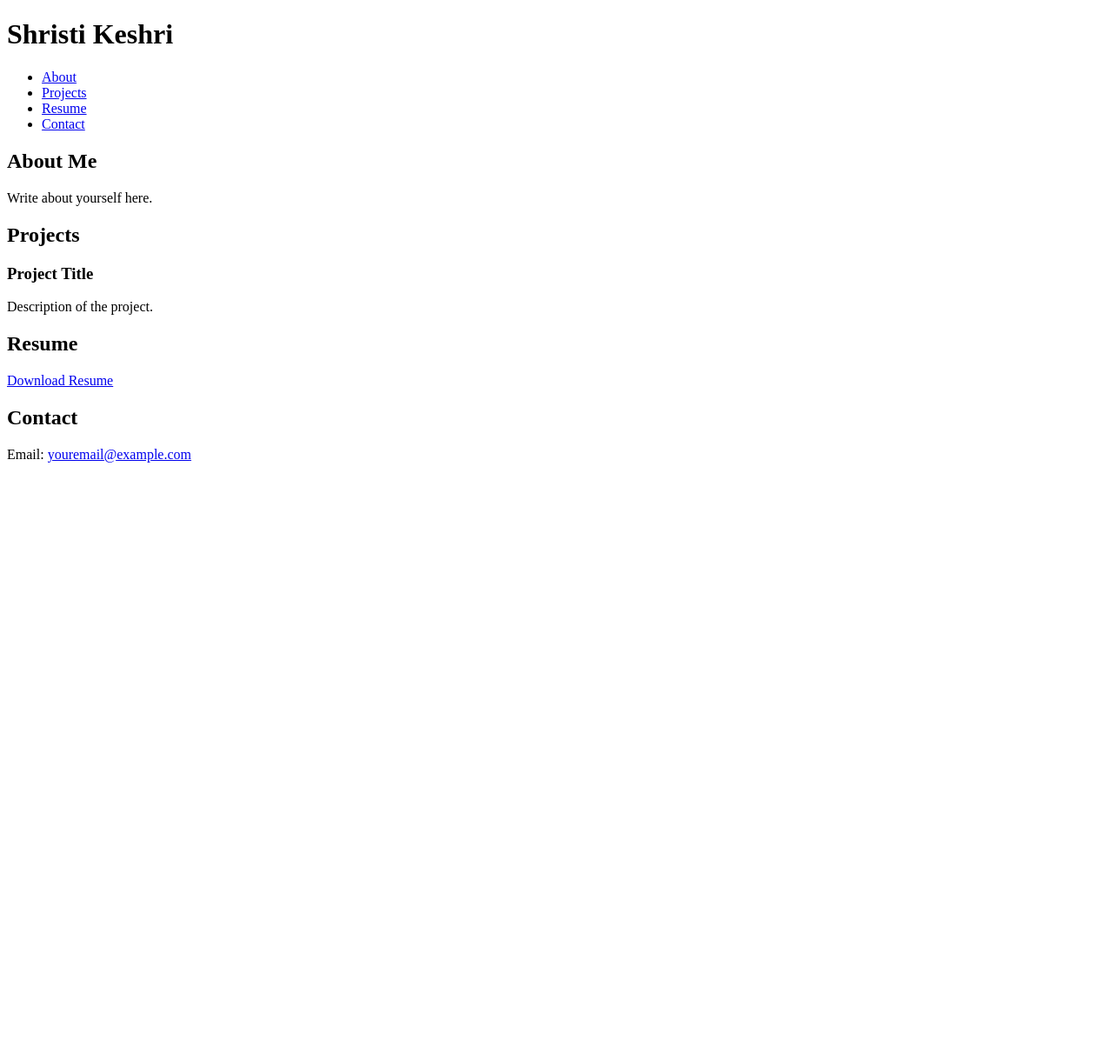
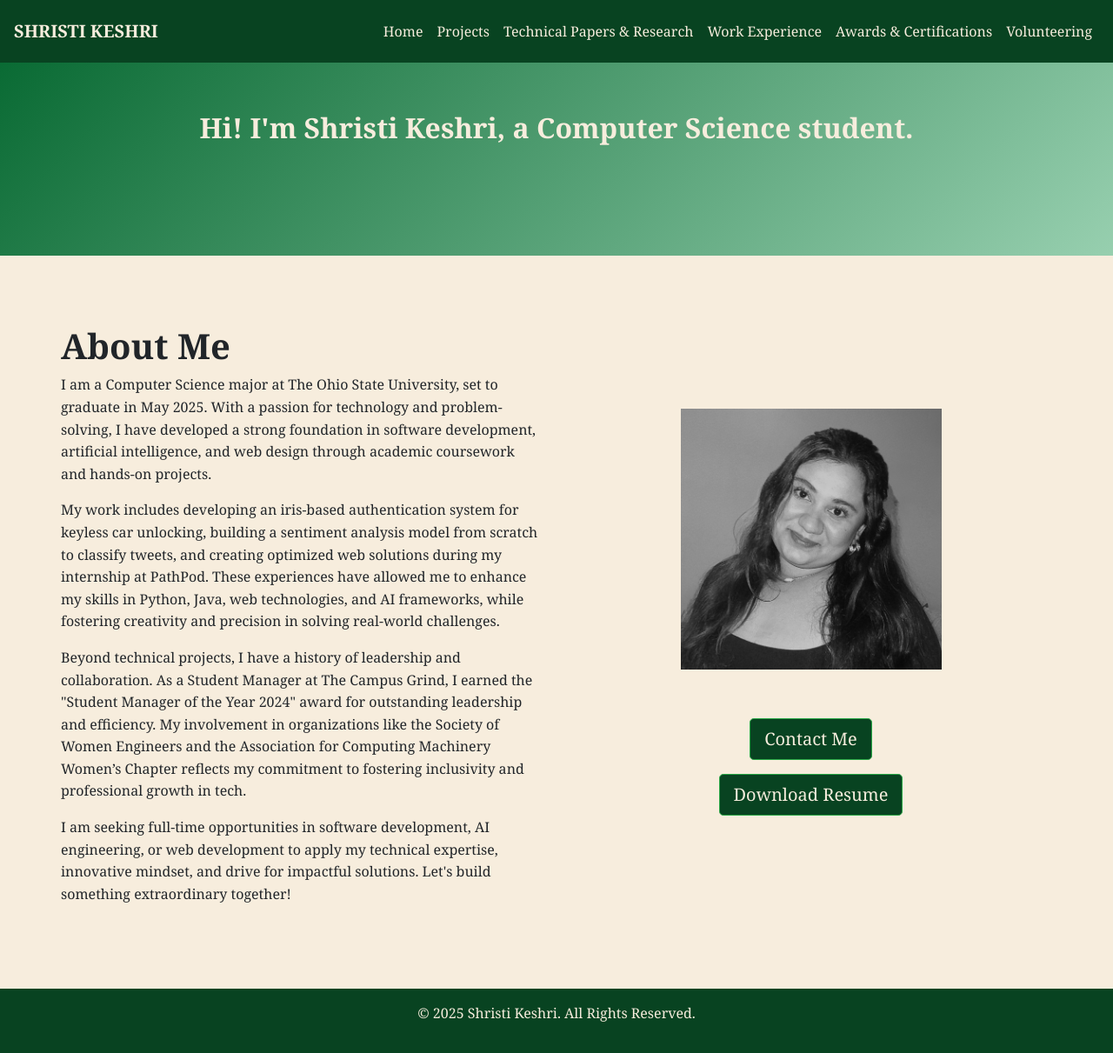
Before and after one commit to skeshri23/Portfolio, a plain HTML site: page index.html in a window 1280 px wide. Shown: the whole page at 87% size. Before the commit the page ends 800 px from the top, so only its background shows below. Drawn offline with nearby package versions, Linux system fonts and the light colour scheme.

Commit message:
made the home page, and added a base structure to the other pages

```diff
--- a/index.html
+++ b/index.html
@@ -1,43 +1,105 @@
-<!-- index.html -->
 <!DOCTYPE html>
 <html lang="en">
 <head>
     <meta charset="UTF-8">
     <meta name="viewport" content="width=device-width, initial-scale=1.0">
-    <title>Portfolio</title>
-    <link rel="stylesheet" href="styles.css">
+    <title>Portfolio - Shristi Keshri</title>
+
+    <!-- Bootstrap CSS -->
+    <link href="https://stackpath.bootstrapcdn.com/bootstrap/4.5.2/css/bootstrap.min.css" rel="stylesheet">
+
+    <!-- Font Awesome -->
+    <link href="https://cdnjs.cloudflare.com/ajax/libs/font-awesome/5.15.3/css/all.min.css" rel="stylesheet">
+
+    <!-- Custom CSS -->
+    <link rel="stylesheet" href="style.css">
 </head>
 <body>
-    <header>
-        <h1>Shristi Keshri</h1>
-        <nav>
-            <ul>
-                <li><a href="#about">About</a></li>
-                <li><a href="#projects">Projects</a></li>
-                <li><a href="#resume">Resume</a></li>
-                <li><a href="#contact">Contact</a></li>
+    <!-- Navbar -->
+    <nav class="navbar navbar-expand-lg fixed-top">
+        <a class="navbar-brand" href="#">SHRISTI KESHRI</a>
+        <button class="navbar-toggler" type="button" data-toggle="collapse" data-target="#navbarNav" aria-controls="navbarNav" aria-expanded="false" aria-label="Toggle navigation">
+            <span class="navbar-toggler-icon"></span>
+        </button>
+        <div class="collapse navbar-collapse" id="navbarNav">
+            <ul class="navbar-nav ml-auto">
+                <li class="nav-item"><a class="nav-link" href="index.html">Home</a></li>
+                <li class="nav-item"><a class="nav-link" href="projects.html">Projects</a></li>
+                <li class="nav-item"><a class="nav-link" href="technical.html">Technical Papers & Research</a></li>
+                <li class="nav-item"><a class="nav-link" href="work-experience.html">Work Experience</a></li>
+                <li class="nav-item"><a class="nav-link" href="awards-certifications.html">Awards & Certifications</a></li>
+                <li class="nav-item"><a class="nav-link" href="volunteering.html">Volunteering</a></li>
             </ul>
-        </nav>
+        </div>
+    </nav>
+
+    <!-- Header -->
+    <header class="text-white text-center py-5">
+        <h2>Hi! I'm Shristi Keshri, a Computer Science student.</h2>
     </header>
-    <section id="about">
-        <h2>About Me</h2>
-        <p>Write about yourself here.</p>
-    </section>
-    <section id="projects">
-        <h2>Projects</h2>
-        <div class="project">
-            <h3>Project Title</h3>
-            <p>Description of the project.</p>
+
+    <!-- About Section -->
+    <section id="about" class="container my-5">
+        <div class="row align-items-center">
+            <!-- Left Column: About Me Text -->
+            <div class="col-md-6">
+         <h1><b>About Me</b></h1>
+         <p>
+            I am a Computer Science major at The Ohio State University, set to graduate in May 2025.
+            With a passion for technology and problem-solving, I have developed a strong foundation in software development,
+            artificial intelligence, and web design through academic coursework and hands-on projects.
+        </p>
+         <p>
+            My work includes developing an iris-based authentication system for keyless car unlocking,
+            building a sentiment analysis model from scratch to classify tweets, and creating optimized web solutions
+            during my internship at PathPod. These experiences have allowed me to enhance my skills in Python, Java, web
+            technologies, and AI frameworks, while fostering creativity and precision in solving real-world challenges.
+        </p>
+        <p>
+            Beyond technical projects, I have a history of leadership and collaboration. As a
+            Student Manager at The Campus Grind, I earned the "Student Manager of the Year 2024"
+            award for outstanding leadership and efficiency. My involvement in organizations like the
+            Society of Women Engineers and the Association for Computing Machinery Women’s Chapter reflects my
+            commitment to fostering inclusivity and professional growth in tech.
+        </p>
+        <p>
+            I am seeking full-time opportunities in software development, AI engineering, or web development
+            to apply my technical expertise, innovative mindset, and drive for impactful solutions. Let's build something extraordinary together!
+        </p>
+        </div>
+
+        <!-- Right Column: Profile Photo -->
+        <div class="col-md-6 text-center">
+            <img src="images/portrait.jpg" alt="Shristi Keshri" class="profile-photo">
+
+            <!-- Contact and Resume Section -->
+            <section id="contact-resume" class="my-4">
+                <div class="row justify-content-center">
+                    <!-- Contact Button -->
+                    <div class="col-12 mb-3">
+                        <a href="mailto:shristikeshri2110@gmail.com" class="btn btn-success btn-lg w-70">Contact Me</a>
+                    </div>
+                    <!-- Download Resume Button -->
+                    <div class="col-12">
+                        <a href="ShristiKeshri_Resume.pdf" download="ShristiKeshri_Resume.pdf" class="btn btn-success btn-lg w-70">Download Resume</a>
+                    </div>
+                </div>
+            </section>
+        </div>
         </div>
     </section>
-    <section id="resume">
-        <h2>Resume</h2>
-        <a href="resume.pdf" target="_blank">Download Resume</a>
-    </section>
-    <section id="contact">
-        <h2>Contact</h2>
-        <p>Email: <a href="mailto:youremail@example.com">youremail@example.com</a></p>
-    </section>
-    <script src="scripts.js"></script>
+
+    <!-- Footer -->
+    <footer class="text-center py-3">
+        <p>&copy; 2025 Shristi Keshri. All Rights Reserved.</p>
+    </footer>
+
+    <!-- Bootstrap JS and dependencies -->
+    <script src="https://code.jquery.com/jquery-3.5.1.slim.min.js"></script>
+    <script src="https://cdn.jsdelivr.net/npm/@popperjs/core@2.9.3/dist/umd/popper.min.js"></script>
+    <script src="https://stackpath.bootstrapcdn.com/bootstrap/4.5.2/js/bootstrap.min.js"></script>
+
+    <!-- Custom JS -->
+    <script src="script.js"></script>
 </body>
 </html>
--- a/script.js
+++ b/script.js
@@ -1,4 +1,10 @@
-// scripts.js
-document.addEventListener('DOMContentLoaded', function() {
-    // Your JavaScript code here
+document.querySelectorAll('a.nav-link').forEach(anchor => {
+    anchor.addEventListener('click', function (e) {
+        if (this.getAttribute('href').startsWith('#')) {
+            e.preventDefault();
+            document.querySelector(this.getAttribute('href')).scrollIntoView({
+                behavior: 'smooth'
+            });
+        }
+    });
 });
--- a/style.css
+++ b/style.css
@@ -1,28 +1,112 @@
-/* styles.css */
+/* General Styles */
 body {
-    font-family: Arial, sans-serif;
+    font-family: 'Georgia', serif;
+    margin-top: 56px; /* Offset for fixed navbar */
+    background-color: #f7eddd; /* Light beige background */
+}
+
+h2 {
+    color: #f7eddd;
+    font-weight: 700;
+    padding-top: 5rem;
+    margin-bottom: 5rem;
+}
+
+p {
+
+    line-height: 1.6;
+}
+
+body, html {
+    height: 100%;
     margin: 0;
     padding: 0;
-    background-color: #f4f4f4;
 }
+
+header, section {
+    flex-direction: column; /* Stack content vertically */
+}
+
+#about {
+    padding: 2rem 0;
+}
+
+.profile-photo {
+    width: 300px; /* Adjust size as needed */
+    height: 300px; /* Make it a square */
+    margin-bottom: 2rem; /* Add some spacing below the photo */
+    object-fit: cover; /* Ensure the image is properly cropped */
+}
+
+
+/* Navbar */
+.navbar {
+    background-color: #084321; /* Green theme */
+    padding-top: 1rem;
+    padding-bottom: 1rem;
+}
+
+.nav-link {
+    color: #f7eddd !important;
+    transition: color 0.3s;
+}
+
+.nav-link:hover {
+    color: #f8f9fa !important;
+}
+
+/* Navbar Brand (SHRISTI KESHRI) */
+.navbar-brand {
+    color: #f7eddd !important; /* Set to white */
+    font-weight: bold; /* Optional: Make it bold */
+    transition: color 0.3s ease; /* Add a smooth color transition */
+}
+
+.navbar-brand:hover {
+    color: #f8f9fa !important; /* Slightly lighter color on hover */
+}
+
+/* Header */
 header {
-    background-color: #333;
-    color: white;
-    padding: 1em 0;
+    background: linear-gradient(135deg, #03662e, #97cfaf); /* Green gradient */
+    color: #f7eddd; /* Text color */
+    padding: 3rem 1rem;
     text-align: center;
 }
-nav ul {
-    list-style: none;
-    padding: 0;
+
+/* Projects Section */
+.card {
+    box-shadow: 0 4px 8px rgba(8, 67, 9, 0.1);
+    transition: transform 0.3s ease;
 }
-nav ul li {
-    display: inline;
-    margin: 0 10px;
+
+.card:hover {
+    transform: translateY(-10px);
 }
-nav ul li a {
-    color: white;
-    text-decoration: none;
+
+.card-title {
+    font-weight: 700;
 }
-section {
-    margin: 2em;
+
+.btn-success {
+    background-color: #084321; /* New background color */
+    color: #f7eddd; /* Text color */
 }
+
+.btn-success:hover {
+    background-color: #084321; /* Darker shade on hover */
+}
+
+/* Footer */
+footer {
+    background-color: #084321; /* Green theme */
+    color:#f7eddd;
+    margin-top: 2rem;
+}
+
+/* Responsive Styles */
+@media (max-width: 768px) {
+    header {
+        padding: 2rem 1rem;
+    }
+}
```
Also changed, not shown: awards-certifications.html (added, +56 -0 lines), projects.html (added, +133 -0 lines), technical.html (added, +55 -0 lines), volunteering.html (added, +56 -0 lines), work-experience.html (added, +56 -0 lines), images/portrait.jpg (added), 2 other files.
